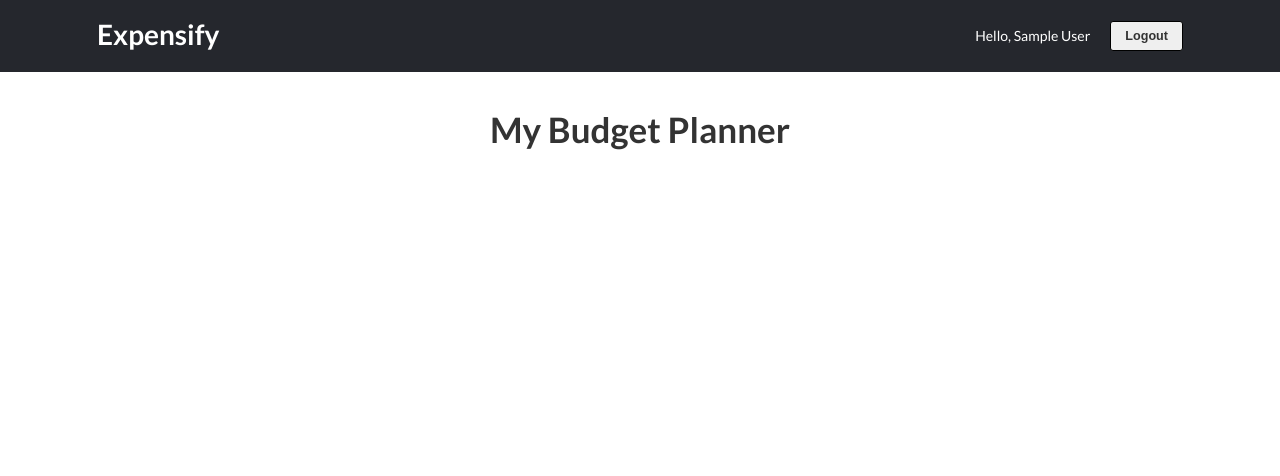
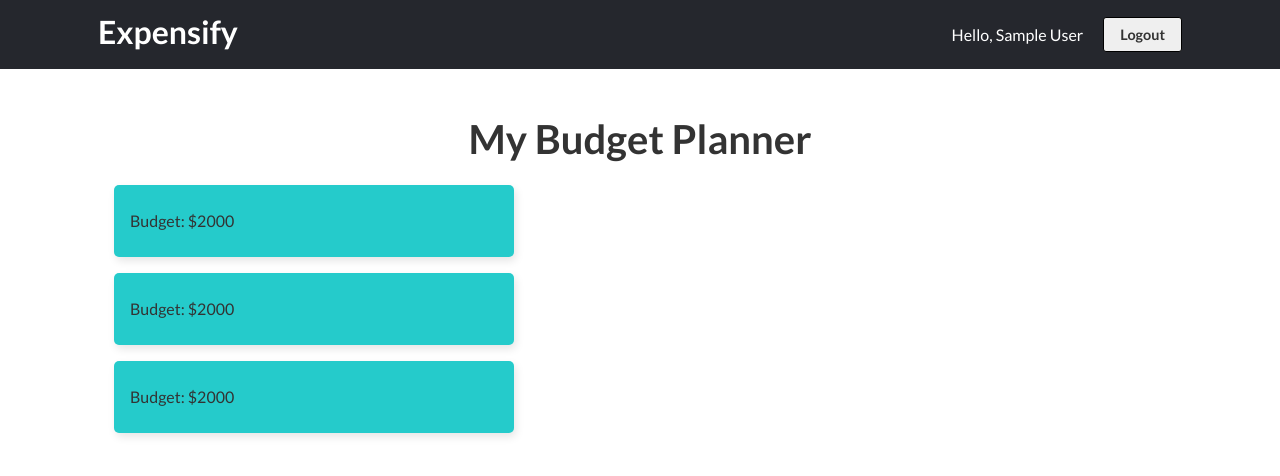
Before and after one commit to SheriefElnahas/19-React-Project-Expense-Tracker, a React (Vite) app: page / in a window 1280 px wide. Shown: the top 476 px of the page. Built offline with nearby package versions, Linux system fonts and the light colour scheme; no server answers; sample sign-in values are in the browser's storage.

Commit message:
remove semantic ui and fix the ui

```diff
--- a/index.html
+++ b/index.html
@@ -3,7 +3,7 @@
   <head>
     <meta charset="UTF-8" />
     <link rel="icon" type="image/svg+xml" href="/vite.svg" />
-    <link rel="stylesheet" href="https://cdnjs.cloudflare.com/ajax/libs/semantic-ui/2.5.0/semantic.min.css">
+    <!-- <link rel="stylesheet" href="https://cdnjs.cloudflare.com/ajax/libs/semantic-ui/2.5.0/semantic.min.css"> -->
     <meta name="viewport" content="width=device-width, initial-scale=1.0" />
     <title>React Expense Tracker</title>
   </head>
--- a/src/App.jsx
+++ b/src/App.jsx
@@ -3,7 +3,7 @@ import { Routes, Route, Navigate } from 'react-router-dom';
 import React from 'react';
 
 // Components
-import Navbar from './components/Navbar';
+import Navbar from './components/navbar/Navbar';
 
 // Pages
 import Home from './pages/home/Home';
--- /dev/null
+++ b/src/components/banner/Banner.jsx
@@ -0,0 +1,11 @@
+import styles from './Banner.module.css';
+
+function Banner() {
+  return (
+    <div className={styles.Banner}>
+      <p>Budget: $2000</p>
+    </div>
+  )
+}
+
+export default Banner
--- /dev/null
+++ b/src/components/banner/Banner.module.css
@@ -0,0 +1,9 @@
+.Banner {
+  background:#25cbcb;
+  padding:1.5rem 1rem;
+  margin:1rem;
+  max-width:400px;
+  border-radius:5px;
+  box-shadow:2px 4px 8px rgba(0,0,0,0.1);
+  font-weight: 300;
+}
--- a/src/components/Navbar.jsx
+++ b/src/components/navbar/Navbar.jsx
@@ -1,7 +1,7 @@
 import styles from './Navbar.module.css';
 import {Link} from 'react-router-dom';
-import { useLogout } from '../hooks/useLogout';
-import { useAuthContext } from '../hooks/useAuthContext';
+import { useLogout } from '../../hooks/useLogout';
+import { useAuthContext } from '../../hooks/useAuthContext';
 
 function Navbar() {
   const { logout } = useLogout();
--- /dev/null
+++ b/src/index.css
@@ -0,0 +1,22 @@
+@import url('https://fonts.googleapis.com/css2?family=Lato:wght@400;700&display=swap');
+
+* {
+  box-sizing: border-box;
+  padding:0;
+  margin:0;
+
+}
+
+body {
+  color:#333;
+  line-height: 1.5;
+  font-family: 'Lato', sans-serif;
+
+}
+
+button, input {
+  font-family: inherit;
+}
+a {
+  text-decoration: none;
+}
--- a/src/main.jsx
+++ b/src/main.jsx
@@ -1,6 +1,7 @@
 import React from 'react';
 import ReactDOM from 'react-dom/client';
 import App from './App';
+import './index.css';
 import { BrowserRouter } from 'react-router-dom';
 import { AuthContextProvider } from './context/AuthContext';
 
--- a/src/pages/home/Home.jsx
+++ b/src/pages/home/Home.jsx
@@ -1,9 +1,17 @@
 import styles from './Home.module.css';
+
+import Banner from '../../components/banner/Banner';
 
 function Home() {
   return (
     <main className={styles.Home}>
       <h1>My Budget Planner</h1>
+      <section className="banner-container">
+      <Banner />
+      <Banner />
+      <Banner />
+      </section>
+
     </main>
   )
 }
--- a/src/pages/home/Home.module.css
+++ b/src/pages/home/Home.module.css
@@ -2,7 +2,7 @@
   max-width:1100px;
   margin: 2rem auto;
   padding:0.5rem;
-  color:#333;
+
 }
 
 .Home h1 {
```
Also changed, not shown: src/components/navbar/Navbar.module.css (renamed from src/components/Navbar.module.css).
